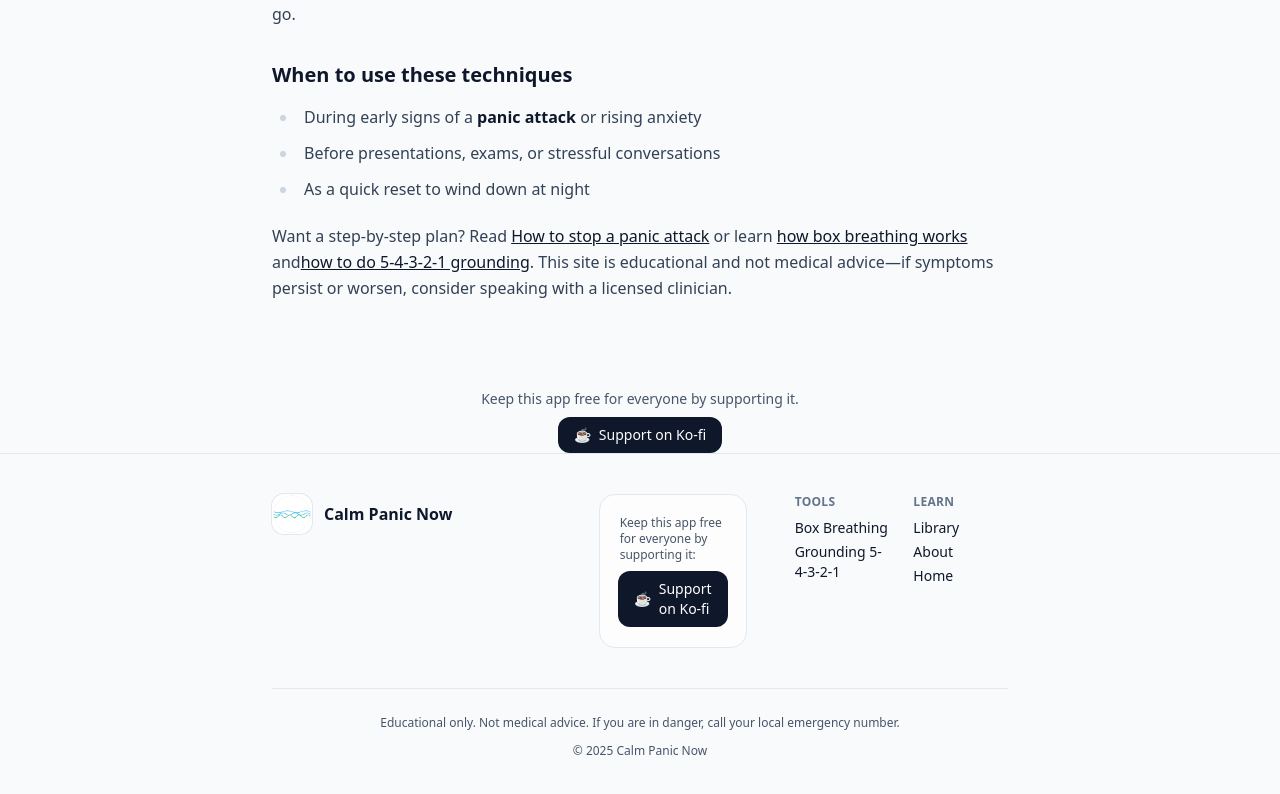
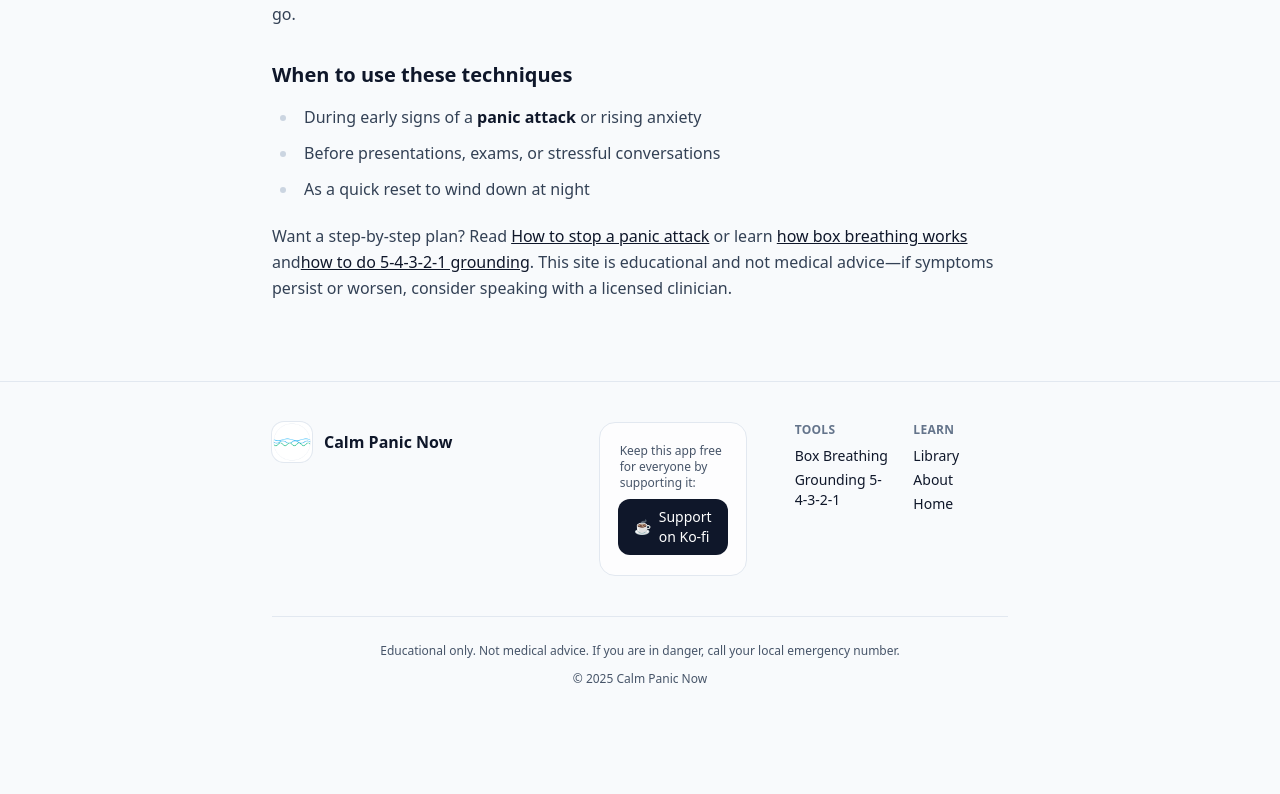
Before and after one commit to JiriTill/calm-panic-now, a Next.js app: page / in a window 1280 px wide. Shown: the part 1704-2498 px from the top of the page. After the commit the page ends 2432 px from the top, so only its background shows below. Built offline with nearby package versions, Linux system fonts and the light colour scheme.

Commit message:
Update page.tsx

```diff
--- a/src/app/page.tsx
+++ b/src/app/page.tsx
@@ -121,14 +121,6 @@ export default function Home() {
         </p>
       </section>
 
-      <div className="mt-2 text-center">
-        <p className="text-sm text-slate-600 dark:text-slate-300 mb-2">
-          Keep this app free for everyone by supporting it.
-        </p>
-        <div className="flex justify-center">
-          <KoFiSmallButton />
-        </div>
-      </div>
     </div>
   );
 }
```
